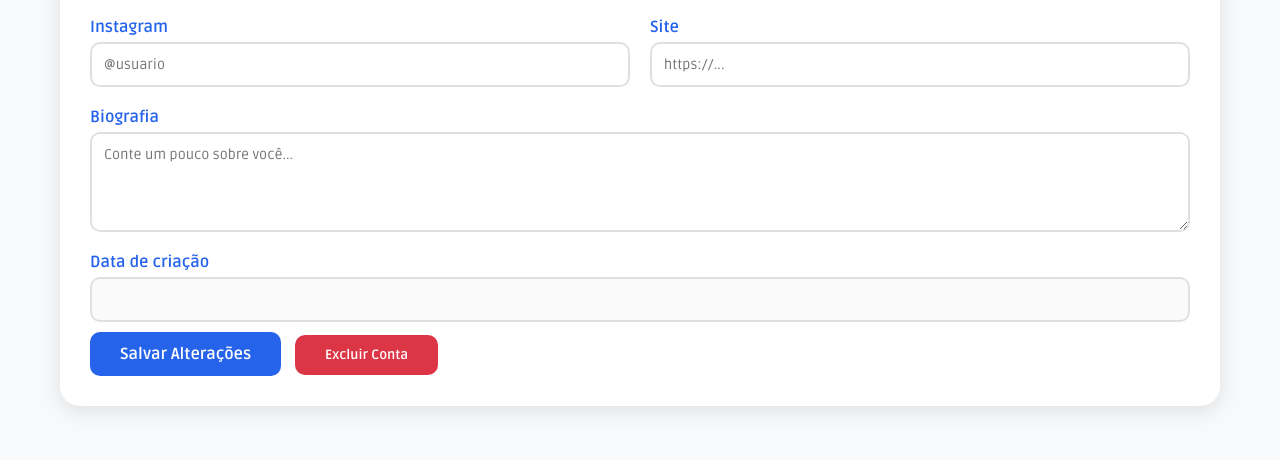
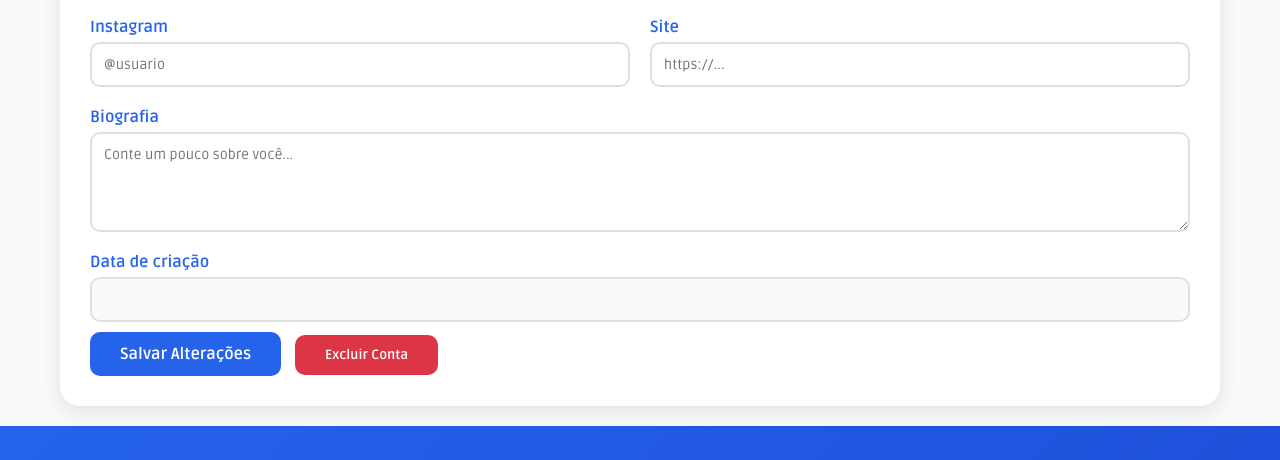
Before and after one commit to murilotecoteco/MGMOTORS, a plain HTML site: page MG-CONTA/conta.html in a window 1280 px wide. Shown: the part 880-1340 px from the top of the page. Drawn offline with nearby package versions, Linux system fonts and the light colour scheme; a script that the page names is missing.

Commit message:
fix: corrige footer flutuando e largura dos containers no body flex

```diff
--- a/global.css
+++ b/global.css
@@ -9,6 +9,25 @@
 html, body {
   overflow-x: hidden;
   max-width: 100%;
+}
+
+/* Footer sempre colado na base, mesmo em paginas com pouco conteudo */
+html {
+  height: 100%;
+}
+body {
+  min-height: 100vh;
+  display: flex;
+  flex-direction: column;
+}
+/* Vira flex item some quebra o "margin: 0 auto" dos containers internos
+   (o item deixa de esticar e encolhe para o conteudo). Forcamos
+   width: 100% para devolver o comportamento normal de bloco. */
+body > * {
+  width: 100%;
+}
+body > footer {
+  margin-top: auto;
 }
 
 #header-global {
```
